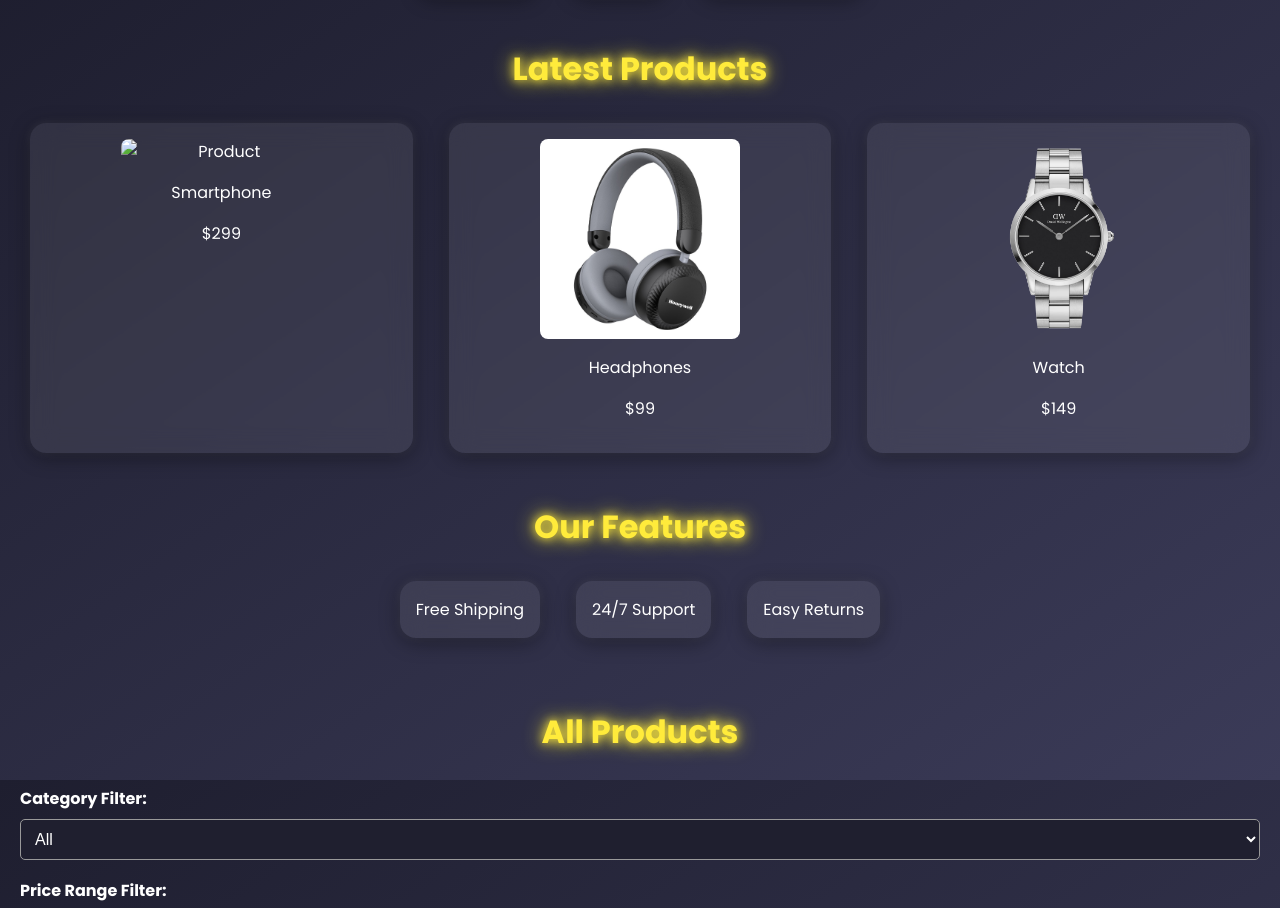
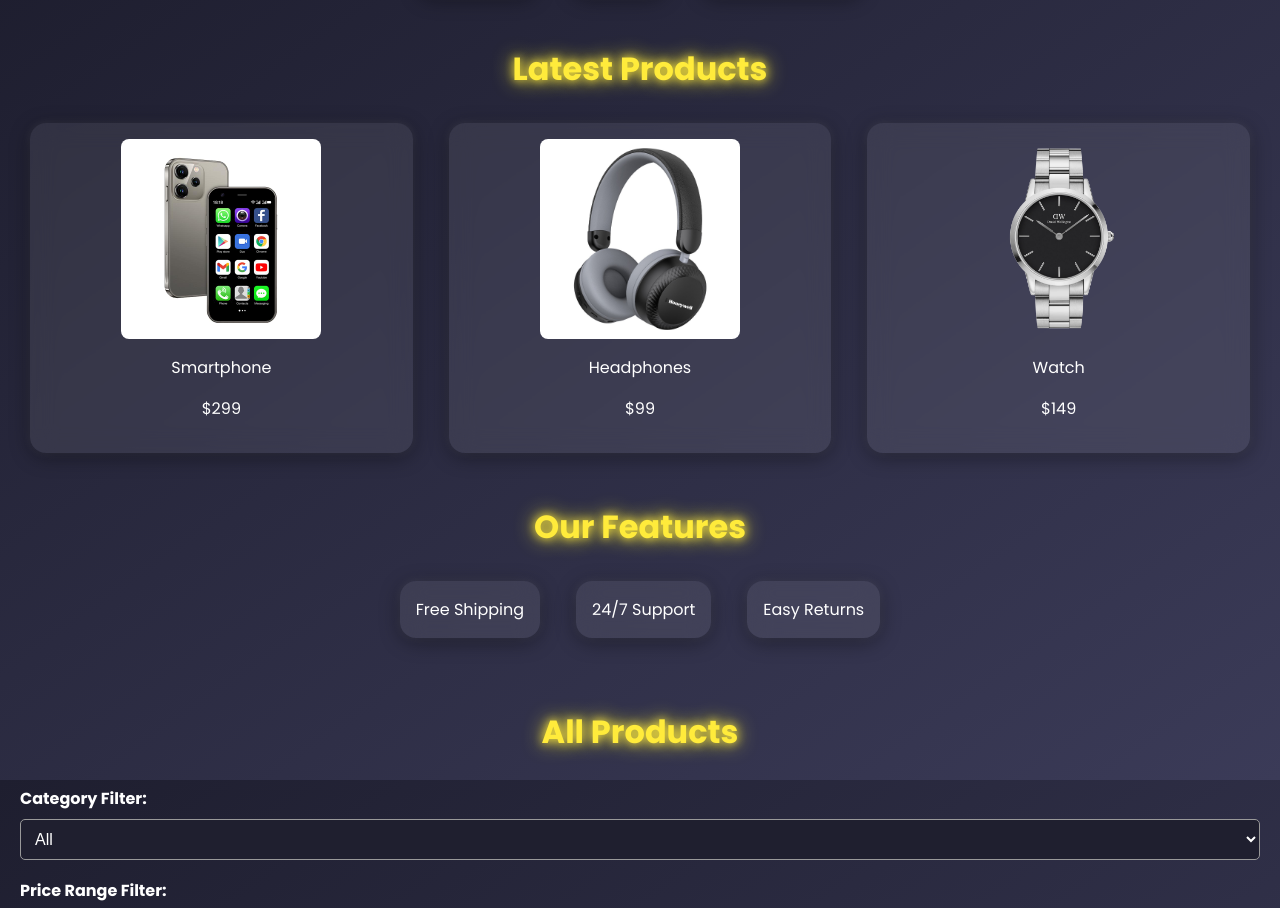
Before and after one commit to riyasingh006/internshipstdxd, a plain HTML site: page index.html in a window 1280 px wide. Shown: the part 820-1728 px from the top of the page. Drawn offline with Linux system fonts and the light colour scheme.

Commit message:
Update index.html

```diff
--- a/index.html
+++ b/index.html
@@ -282,7 +282,7 @@
   </div>
   <h2 class="section-title">Latest Products</h2>
   <div class="product-grid">
-    <div class="card"><img src="" alt="Product"><p>Smartphone</p><p>$299</p></div>
+    <div class="card"><img src="Product/Smartphone.jpeg" alt="Product"><p>Smartphone</p><p>$299</p></div>
     <div class="card"><img src="Product/Headphones.jpg" alt="Product"><p>Headphones</p><p>$99</p></div>
     <div class="card"><img src="Product/Watch.webp" alt="Product"><p>Watch</p><p>$149</p></div>
   </div>
```
